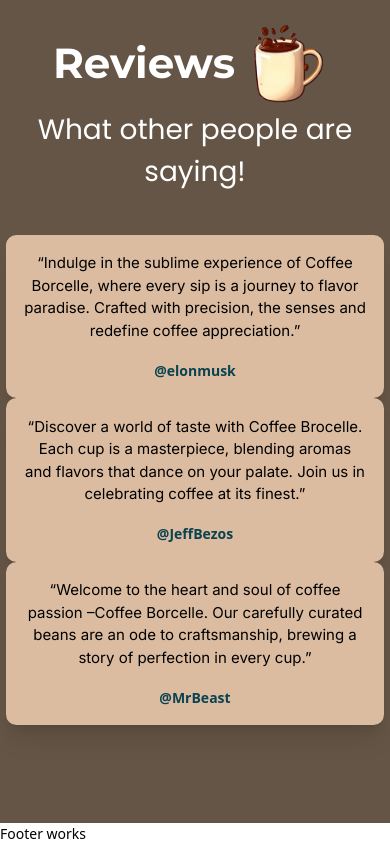
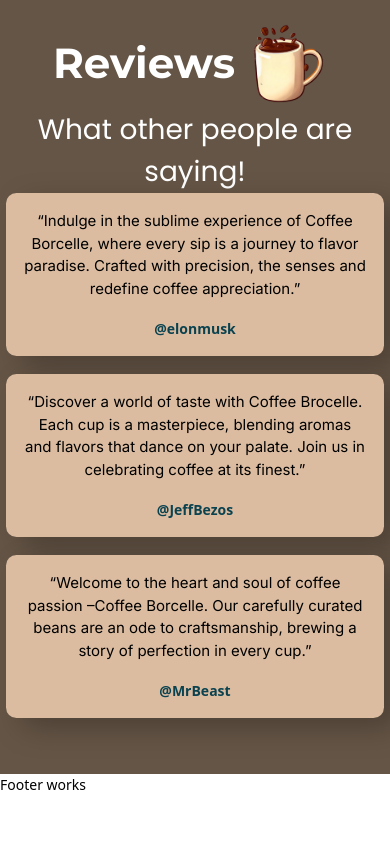
Before and after one commit to Kehinde-Agboola/coffee-borcelle, a React (Vite) app: page / in a window 390 px wide. Shown: the part 1028-1872 px from the top of the page. After the commit the page ends 1823 px from the top, so only its background shows below. Built offline with nearby package versions, Linux system fonts and the light colour scheme; a web font is replaced by a local one.

Commit message:
edited card

```diff
--- a/src/components/Ui/Home/Cards.tsx
+++ b/src/components/Ui/Home/Cards.tsx
@@ -3,13 +3,13 @@
 export const Cards = () => {
   return (
     <>
-      <div className="card grid grid-cols-1 md:grid-cols-2 md:gap-5 xl:gap-0 xl:grid-cols-3 py-[3rem]">
+      <div className="grid grid-cols-1 md:grid-cols-2 xl:grid-cols-3 gap-5 md:gap-10">
         {Cardz.map((r, index) => {
           return (
             <section className="card">
               <div
                 key={index}
-                className="bg-card rounded-xl shadow-xl w-[27rem] p-5 text-center box-shadow"
+                className="bg-card rounded-xl shadow-xl max-w-[27rem] p-5  box-shadow"
               >
                 <p className="text-[15px]  font-inter">{r.text}</p>
                 <p className="text-author font-bold pt-5">{r.author}</p>
--- a/src/index.css
+++ b/src/index.css
@@ -13,10 +13,8 @@
   max-width: 1240px;
   margin: 0 auto;
 }
-.shadow {
-  box-shadow: 40px 40px 100px 0px #00000040;
-
-  box-shadow: -40px -40px 100px 0px #00000040;
+.box-shadow {
+  box-shadow: 15px 10px 30px 0px #00000040;
 }
 section {
   max-width: 1340px;
```
